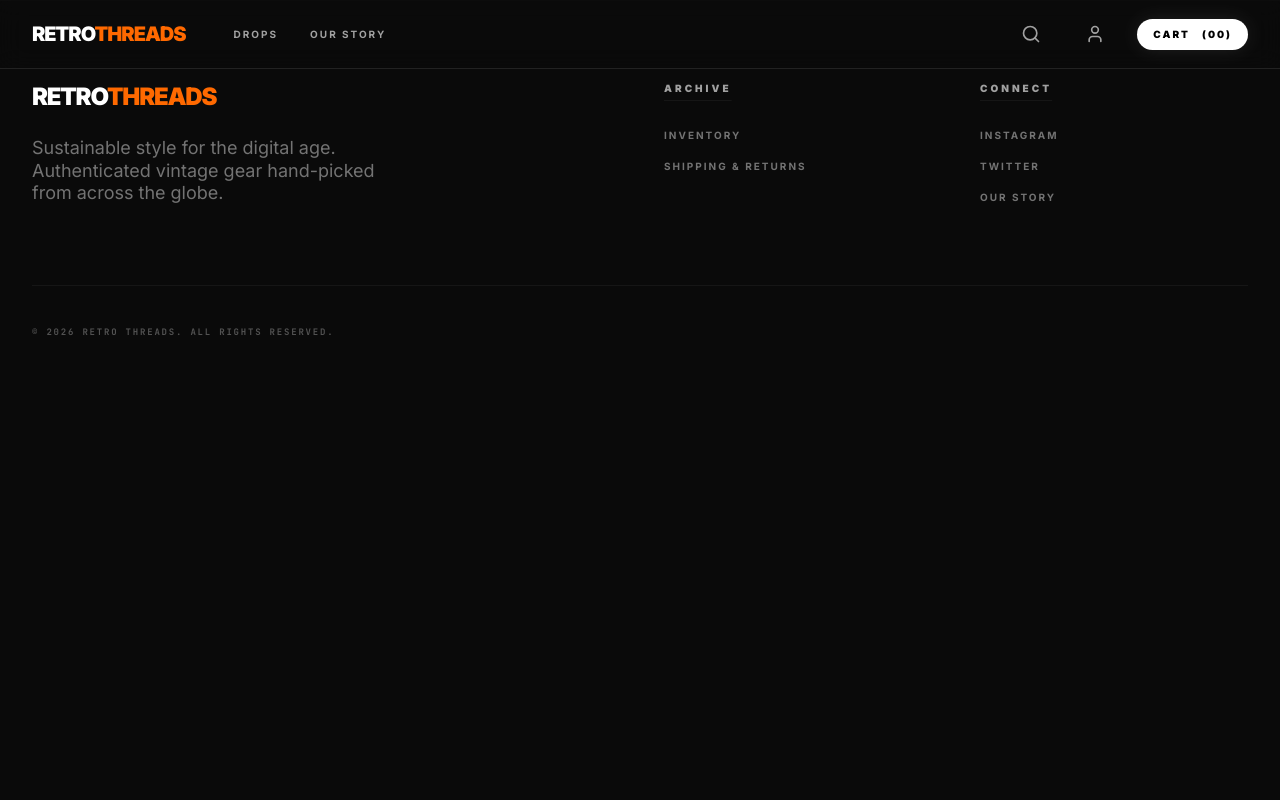
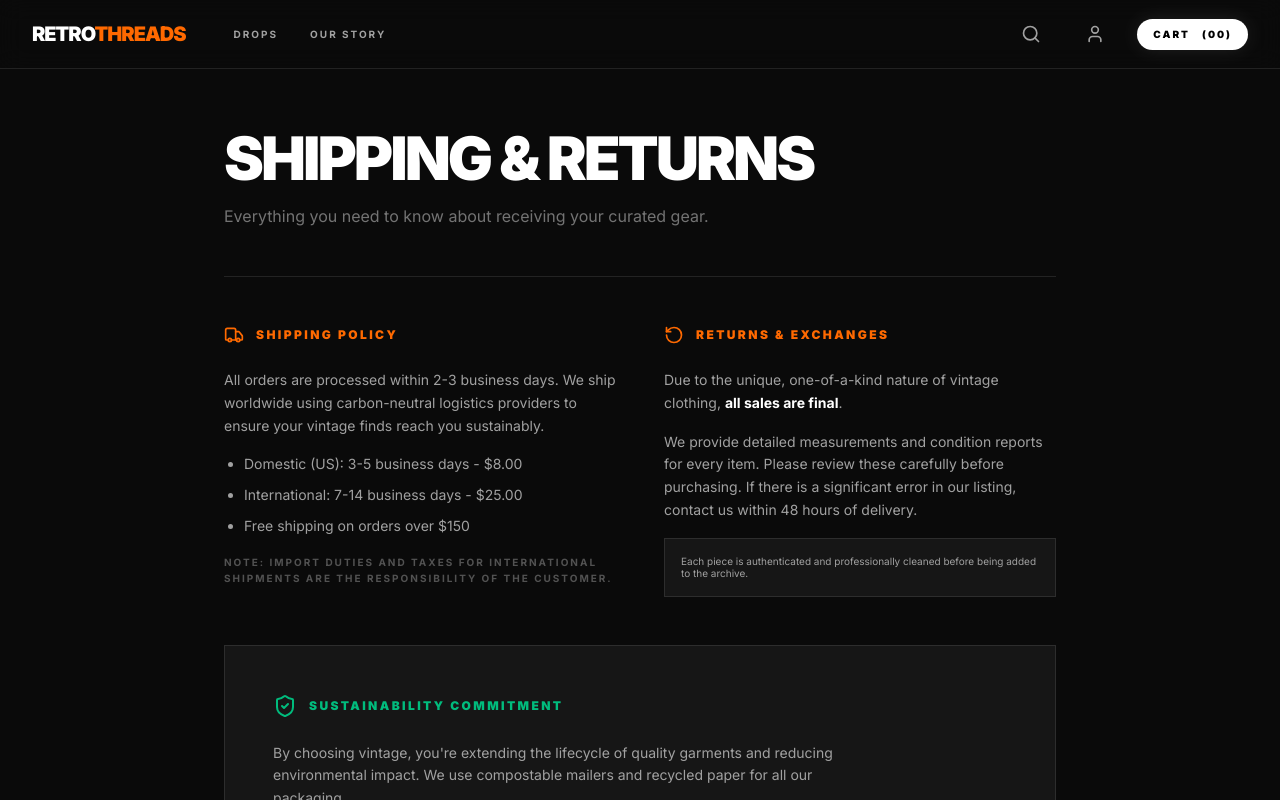
Before and after one commit to hellisop0-create/e-commerce, a React (Vite) app: page /shipping-returns in a window 1280 px wide. Shown: the top 800 px of the page. Built offline with nearby package versions, Linux system fonts and the light colour scheme; no server answers.

Commit message:
feat: Add Shipping & Returns page and route
Implements a new page component for shipping and returns information and integrates it into the application's routing. A corresponding navigation link is also added to the footer.

```diff
--- a/src/App.tsx
+++ b/src/App.tsx
@@ -10,6 +10,7 @@ import { ProductDetailPage } from './pages/ProductDetails';
 import { LoginPage } from './pages/LoginPage';
 import { CheckoutPage } from './pages/CheckoutPage';
 import { AdminPage } from './pages/AdminPage';
+import ShippingReturns from './pages/ShippingReturns';
 
 export default function App() {
   const [isCartOpen, setIsCartOpen] = useState(false);
@@ -30,6 +31,7 @@ export default function App() {
               <Route path="/login" element={<LoginPage />} />
               <Route path="/checkout" element={<CheckoutPage />} />
               <Route path="/inventory" element={<AdminPage />} />
+              <Route path="/shipping-returns" element={<ShippingReturns />} />
             </Routes>
 
           <footer className="bg-[#0A0A0A] border-t border-white/10 pt-20 pb-10 px-8">
@@ -49,7 +51,7 @@ export default function App() {
                 <h4 className="font-black uppercase text-[10px] tracking-[0.3em] text-neutral-400 mb-8 underline underline-offset-8 decoration-white/5">Archive</h4>
                 <ul className="space-y-4 text-[10px] font-bold uppercase tracking-widest text-neutral-500">
                   <li><Link to="/inventory" className="hover:text-white transition-colors">Inventory</Link></li>
-                  <li><a href="#" className="hover:text-white transition-colors">Shipping & Returns</a></li>
+                  <li><Link to="/shipping-returns" className="hover:text-white transition-colors">Shipping & Returns</Link></li>
                 </ul>
               </div>
 
--- /dev/null
+++ b/src/pages/ShippingReturns.tsx
@@ -0,0 +1,79 @@
+import React from 'react';
+import { motion } from 'motion/react';
+import { Truck, RotateCcw, ShieldCheck } from 'lucide-react';
+
+const ShippingReturns: React.FC = () => {
+  return (
+    <main className="pt-32 pb-20 px-4 md:px-8 max-w-4xl mx-auto">
+      <motion.div
+        initial={{ opacity: 0, y: 20 }}
+        animate={{ opacity: 1, y: 0 }}
+        className="space-y-12"
+      >
+        <header className="border-b border-white/10 pb-12">
+          <h1 className="text-4xl md:text-6xl font-black uppercase tracking-tighter mb-4">Shipping & Returns</h1>
+          <p className="text-neutral-500 font-medium">Everything you need to know about receiving your curated gear.</p>
+        </header>
+
+        <section className="grid md:grid-cols-2 gap-12">
+          <div className="space-y-6">
+            <div className="flex items-center gap-3 text-orange-500">
+              <Truck className="w-5 h-5" />
+              <h2 className="font-black uppercase tracking-widest text-xs">Shipping Policy</h2>
+            </div>
+            <div className="space-y-4 text-neutral-400 text-sm leading-relaxed">
+              <p>
+                All orders are processed within 2-3 business days. We ship worldwide using carbon-neutral logistics providers to ensure your vintage finds reach you sustainably.
+              </p>
+              <ul className="list-disc pl-5 space-y-2">
+                <li>Domestic (US): 3-5 business days - $8.00</li>
+                <li>International: 7-14 business days - $25.00</li>
+                <li>Free shipping on orders over $150</li>
+              </ul>
+              <p className="text-[10px] uppercase font-bold tracking-widest text-neutral-600">
+                Note: Import duties and taxes for international shipments are the responsibility of the customer.
+              </p>
+            </div>
+          </div>
+
+          <div className="space-y-6">
+            <div className="flex items-center gap-3 text-orange-500">
+              <RotateCcw className="w-5 h-5" />
+              <h2 className="font-black uppercase tracking-widest text-xs">Returns & Exchanges</h2>
+            </div>
+            <div className="space-y-4 text-neutral-400 text-sm leading-relaxed">
+              <p>
+                Due to the unique, one-of-a-kind nature of vintage clothing, <span className="text-white font-bold">all sales are final</span>.
+              </p>
+              <p>
+                We provide detailed measurements and condition reports for every item. Please review these carefully before purchasing. If there is a significant error in our listing, contact us within 48 hours of delivery.
+              </p>
+              <div className="bg-white/5 border border-white/10 p-4">
+                <p className="text-[10px] leading-tight font-medium">
+                  Each piece is authenticated and professionally cleaned before being added to the archive.
+                </p>
+              </div>
+            </div>
+          </div>
+        </section>
+
+        <section className="bg-white/5 border border-white/10 p-8 md:p-12">
+          <div className="max-w-xl">
+            <div className="flex items-center gap-3 text-emerald-500 mb-6">
+              <ShieldCheck className="w-6 h-6" />
+              <h2 className="font-black uppercase tracking-widest text-xs">Sustainability Commitment</h2>
+            </div>
+            <p className="text-neutral-400 text-sm leading-relaxed mb-6">
+              By choosing vintage, you're extending the lifecycle of quality garments and reducing environmental impact. We use compostable mailers and recycled paper for all our packaging.
+            </p>
+            <div className="text-[10px] font-mono text-neutral-600">
+              // NO PLASTIC POLICY / RECYCLED ARCHIVE GEAR
+            </div>
+          </div>
+        </section>
+      </motion.div>
+    </main>
+  );
+};
+
+export default ShippingReturns;
```
